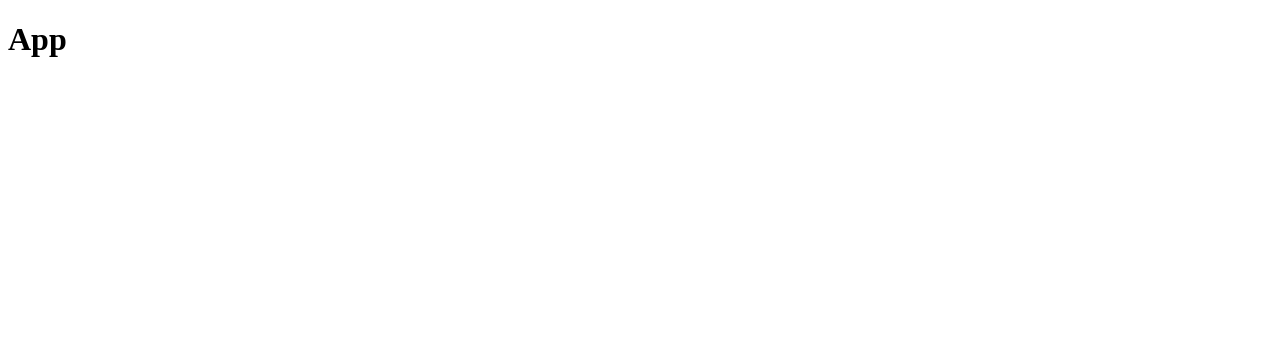
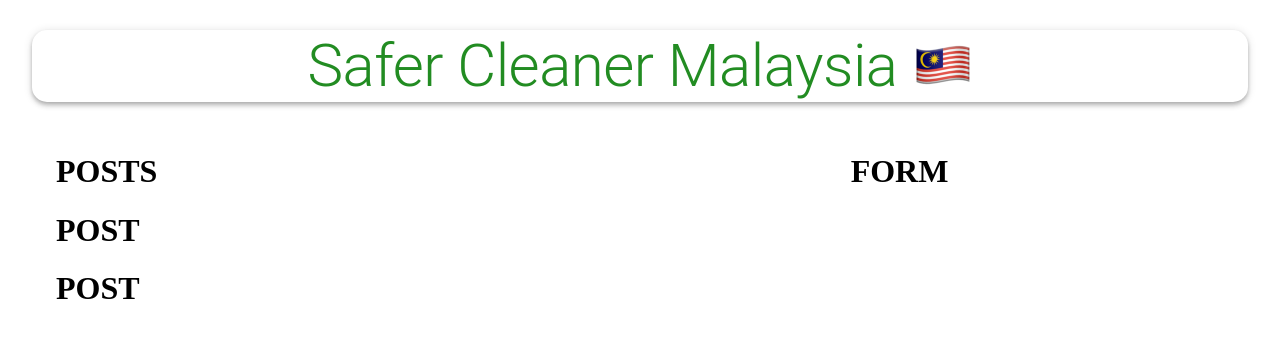
Before and after one commit to pauliand3138/safer-cleaner-malaysia, a React (Create React App) app in the folder client/: page / in a window 1280 px wide. Shown: the top 338 px of the page. Built offline with nearby package versions, Linux system fonts and the light colour scheme; the HTML template or start-up script is replaced by a standard one.

Commit message:
Add basic header styles

```diff
--- a/client/package.json
+++ b/client/package.json
@@ -4,7 +4,7 @@
   "private": true,
   "proxy": "https://memories-project-part4.herokuapp.com/",
   "dependencies": {
-    "@material-ui/core": "^4.9.10",
+    "@material-ui/core": "^4.12.4",
     "@material-ui/icons": "^4.9.1",
     "@material-ui/lab": "^4.0.0-alpha.58",
     "@testing-library/jest-dom": "^4.2.4",
--- a/client/src/App.js
+++ b/client/src/App.js
@@ -1,10 +1,33 @@
 import React from 'react';
+import { Container, AppBar, Typography, Grow, Grid } from '@material-ui/core';
+
+import Posts from './components/Posts/Posts';
+import Form from './components/Form/Form';
+import saferCleanerMalaysia from './images/malaysia-flag.png';
+import useStyles from './styles';
 
 const App = () => {
+    const classes = useStyles();
+
     return (
-        <div>
-            <h1>App</h1>
-        </div>
+        <Container maxwidth="lg">
+            <AppBar className={classes.appBar} position="static" color="inherit">
+                <Typography className={classes.heading} variant="h2" align="center">Safer Cleaner Malaysia</Typography>
+                <img className={classes.image} src={saferCleanerMalaysia} alt="safer cleaner malaysia" height="60" />
+            </AppBar>
+            <Grow in>
+                <Container>
+                    <Grid container justify="space-between" alignItems="stretch" spacing={3}>
+                        <Grid item xs={12} sm={7}>
+                            <Posts />
+                        </Grid>
+                        <Grid item xs={12} sm={4}>
+                            <Form />
+                        </Grid>
+                    </Grid>
+                </Container>
+            </Grow>
+        </Container>
     );
 }
 
--- /dev/null
+++ b/client/src/components/Form/Form.js
@@ -0,0 +1,9 @@
+import React from 'react';
+
+const Form = () => {
+    return (
+        <h1>FORM</h1>
+    );
+}
+
+export default Form;
--- /dev/null
+++ b/client/src/components/Posts/Post/Post.js
@@ -0,0 +1,9 @@
+import React from 'react';
+
+const Post = () => {
+    return (
+        <h1>POST</h1>
+    );
+}
+
+export default Post;
--- /dev/null
+++ b/client/src/components/Posts/Posts.js
@@ -0,0 +1,15 @@
+import React from 'react';
+import Post from './Post/Post';
+
+const Posts = () => {
+    return (
+        <>
+            <h1>POSTS</h1>
+            <Post />
+            <Post />
+        </>
+
+    );
+}
+
+export default Posts;
--- /dev/null
+++ b/client/src/styles.js
@@ -0,0 +1,18 @@
+import { makeStyles } from '@material-ui/core/styles';
+
+export default makeStyles(() => ({
+   appBar: {
+    borderRadius: 15,
+    margin: '30px 0',
+    display: 'flex',
+    flexDirection: 'row',
+    justifyContent: 'center',
+    alignItems: 'center',
+  },
+  heading: {
+    color: '#228C22',
+  },
+  image: {
+    marginLeft: '15px',
+  },
+}));
```
Also changed, not shown: client/src/components/Form/styles.js (added), client/src/components/Posts/Post/style.js (added), client/src/components/Posts/styles.js (added), client/src/images/malaysia-flag.png (added), 1 other file (tests, documents, lock files or other folders).
